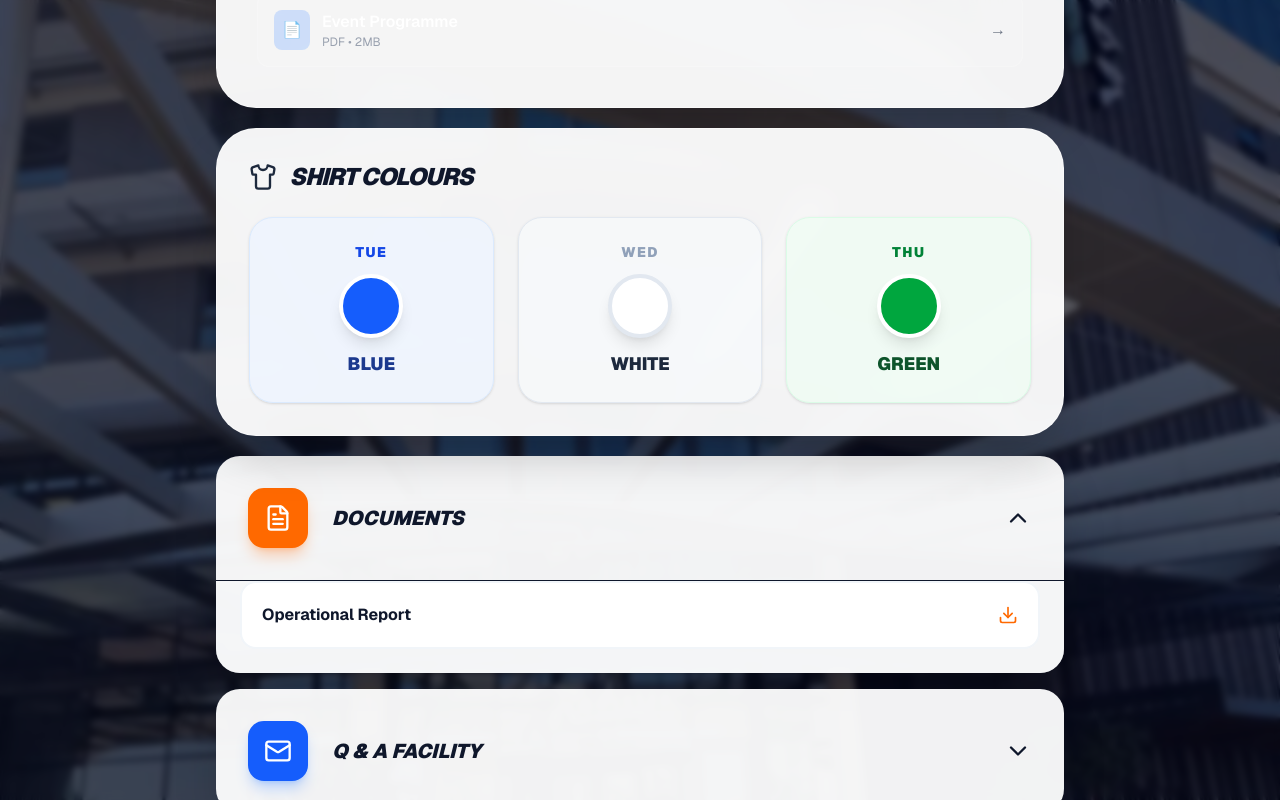
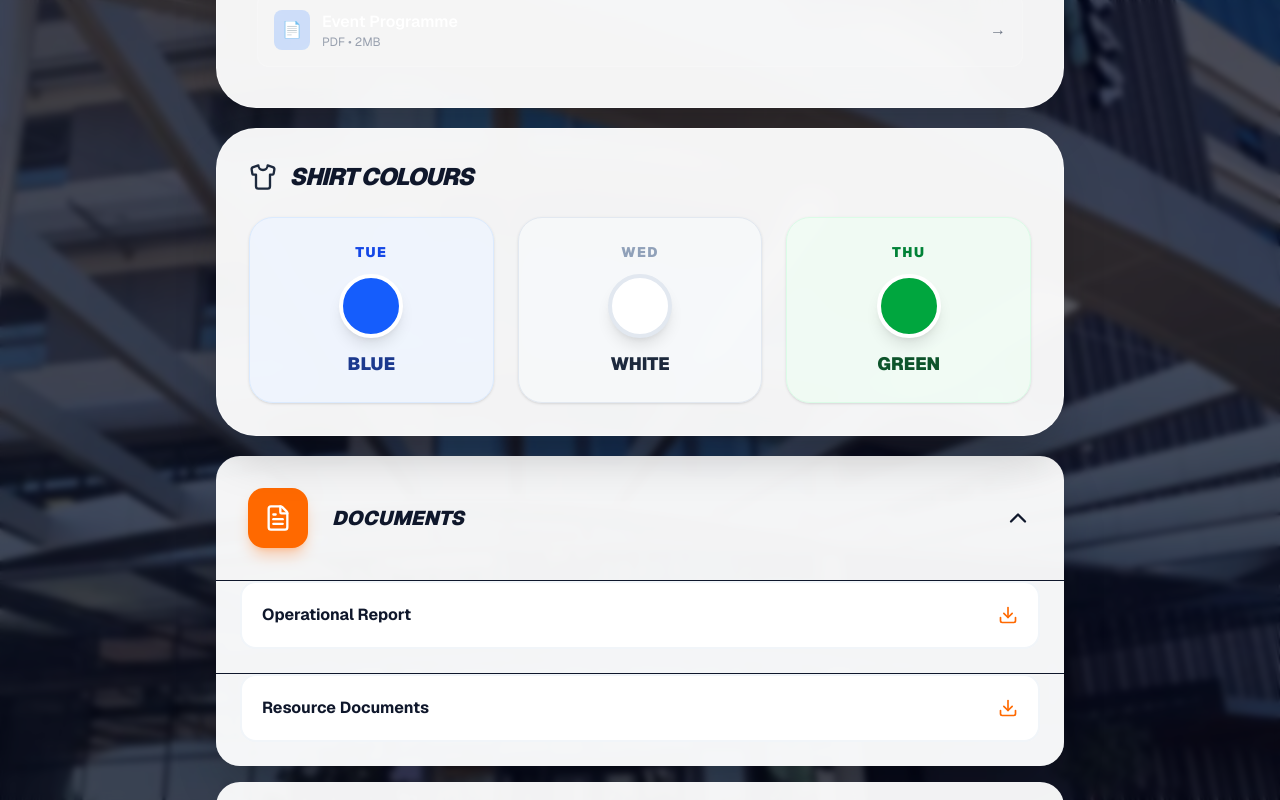
Before and after one commit to viwemakapela2005/strat-planning, a Next.js app: page / in a window 1280 px wide. Both pictures are taken after a click on the button "DOCUMENTS". Shown: the part 482-1282 px from the top of the page. Built offline with nearby package versions, Linux system fonts and the light colour scheme.

Commit message:
PSCBC Final Event Build

```diff
--- a/app/page.tsx
+++ b/app/page.tsx
@@ -155,6 +155,14 @@ export default function EventDashboard() {
                     </a>
                   </div>
                 )}
+                {activeTab === 'docs' && (
+                  <div className="p-6 pt-0 border-t space-y-3 bg-slate-50/50">
+                    <a href="/docs/resource-documents.pdf" download className="flex items-center justify-between p-5 bg-white rounded-2xl border-2 border-slate-100 hover:border-orange-500 transition-all font-bold">
+                      <span className="text-sm md:text-base">Resource Documents</span>
+                      <Download size={20} className="text-orange-500" />
+                    </a>
+                  </div>
+                )}
               </div>
 
               {/* EMAIL Q&A FACILITY */}
```
